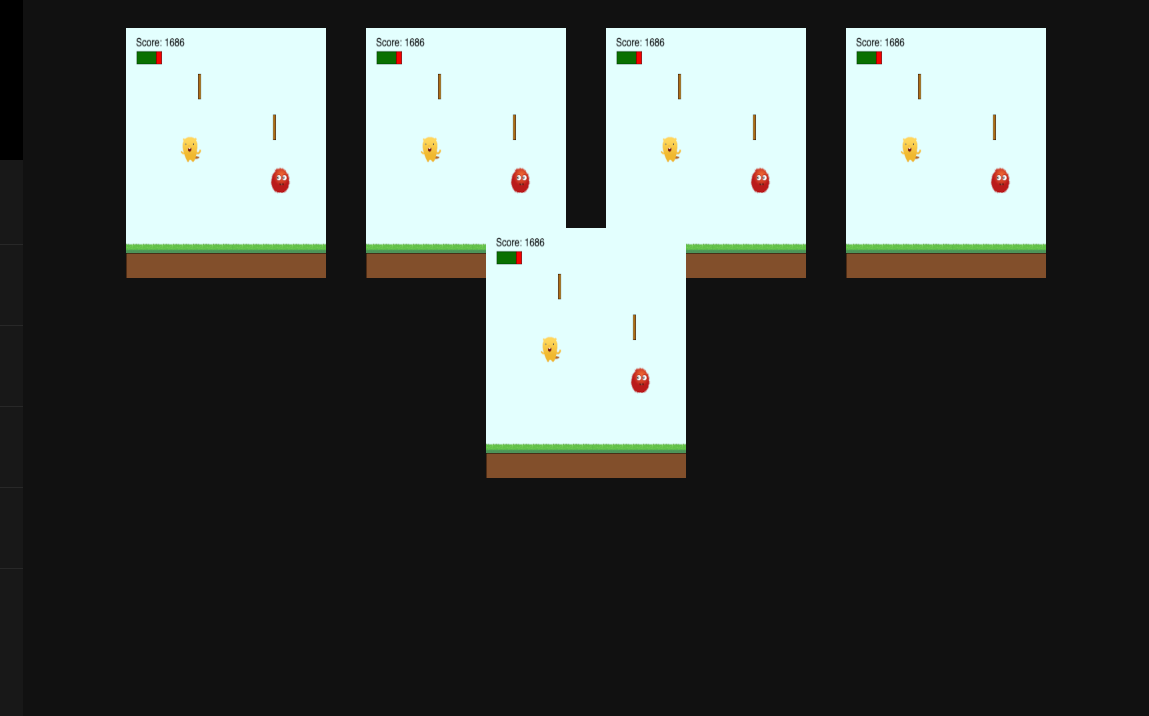
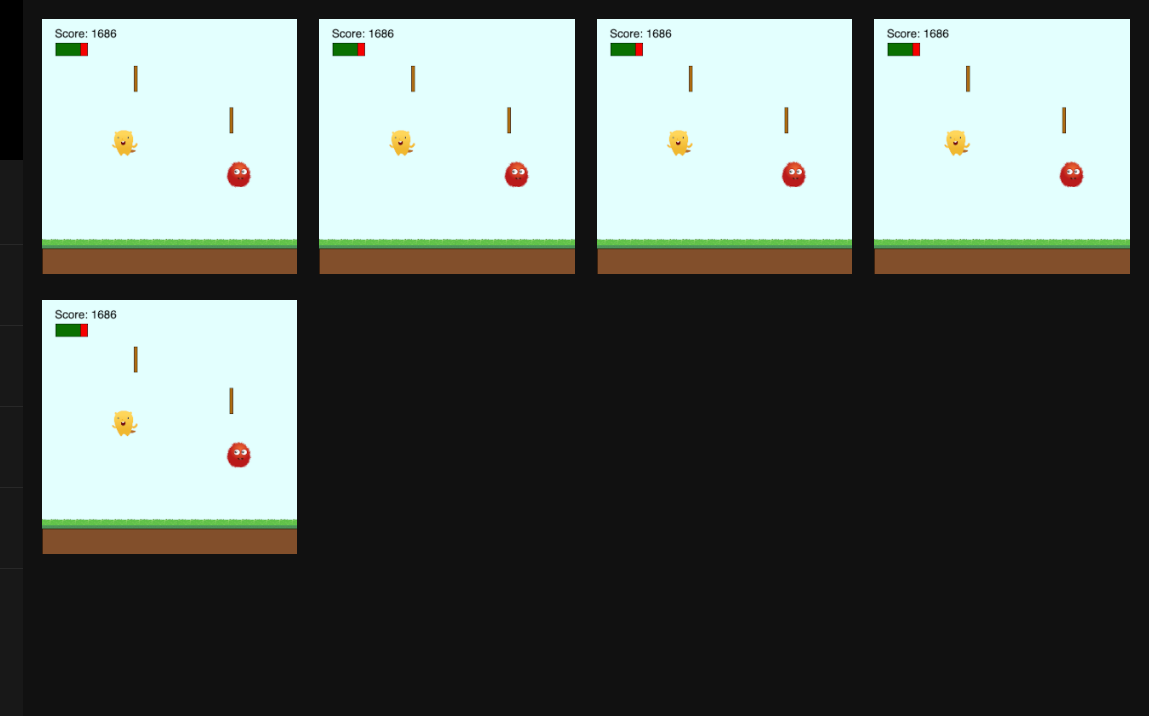
Before and after one commit to randomguy70/games_website, a plain HTML site: page portfolio.html in a window 1280 px wide. Shown: the full height of the page, 131-1280 px from the left. Drawn offline with nearby package versions, Linux system fonts and the light colour scheme.

Commit message:
fixed more wrapping formatting

```diff
--- a/styles/portfolio.css
+++ b/styles/portfolio.css
@@ -3,31 +3,38 @@
 	/* margin-left: 12%; */
 	/* margin-right: 0; */
 	align-self: center;
-	align-items: center;
-	justify-content: center;
+	align-items: left;
+	justify-content: left;
 	display: flex;
 	flex-direction: wrap;
 	flex-flow: row wrap;
 }
 
 .project {
-	/* width: 10rem; */
-	height: 10rem;
-	padding: 20px;
+	width: 23%;
+	height: 28.75%;
+	min-width: 120px;
+	min-height: 150px;
+
+	padding: 1%;
 
 	align-self: center;
 	align-items: center;
 	justify-content: center;
 }
 
+/* should have width:height ratio of 4:5 */
 .project > img {
-	width: 200px;
-	height: 250px;
+	width: 100%;
+	height: 100%;
+	min-width: 120px;
+	min-height: 150px;
+
 	opacity: 1.0;
 }
 
 .project > img:hover {
-	opacity: .9;
+	opacity: .85;
 }
 
 .project > span {
```
